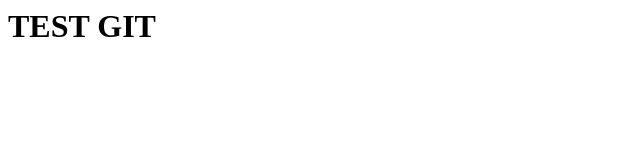
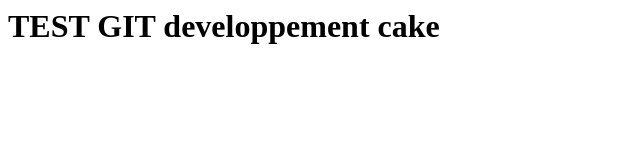
Before and after one commit to geof75015/fisrtdistant, a plain HTML site: page index.html in a window 1280 px wide. Shown: the whole page, without its empty margins (0-640 px from the left). Drawn offline with Linux system fonts and the light colour scheme.

Commit message:
modifcation daans la branch

```diff
--- a/index.html
+++ b/index.html
@@ -3,7 +3,7 @@
 
 <body>
 
-<h1>TEST GIT</h1>
+<h1>TEST GIT developpement cake</h1>
 
 
 </body>
```
